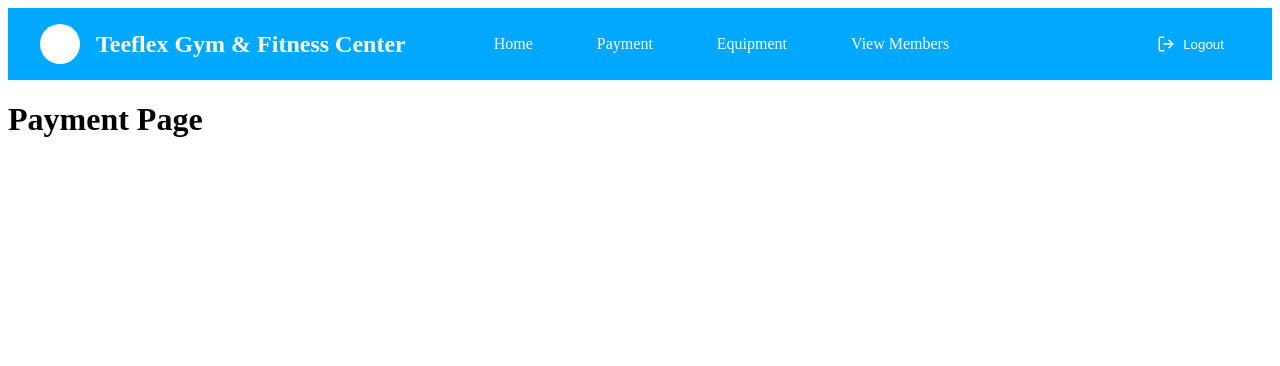
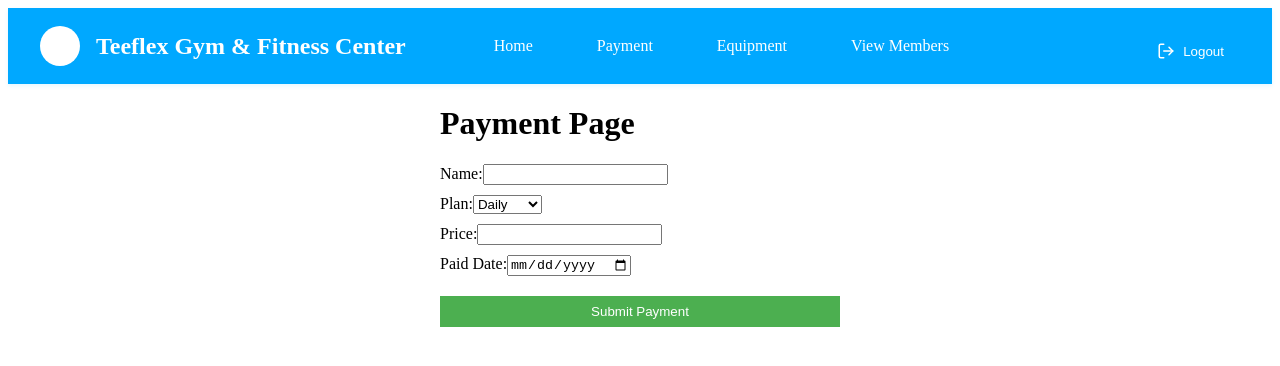
Before and after one commit to Anthony-Ngonde/admin-client, a React (Vite) app: page /payment in a window 1280 px wide. Shown: the top 366 px of the page. Built offline with nearby package versions, Linux system fonts and the light colour scheme.

Commit message:
Added form in payment page

```diff
--- a/src/components/Payment/Payment.css
+++ b/src/components/Payment/Payment.css
@@ -0,0 +1,31 @@
+.payment {
+    max-width: 400px;
+    margin: auto;
+  }
+
+  .success-message {
+    color: green;
+    margin-top: 10px;
+  }
+
+  form {
+    display: flex;
+    flex-direction: column;
+  }
+
+  label {
+    margin-bottom: 10px;
+  }
+
+  button {
+    margin-top: 10px;
+    padding: 8px;
+    background-color: #4caf50;
+    color: white;
+    border: none;
+    cursor: pointer;
+  }
+
+  button:hover {
+    background-color: #45a049;
+  }
--- a/src/components/Payment/Payment.jsx
+++ b/src/components/Payment/Payment.jsx
@@ -1,11 +1,88 @@
-import React from 'react'
+import React, {useState} from 'react'
+import './Payment.css'
 
 const Payment = () => {
+  const [formData, setFormData] = useState({
+    name: '',
+    plan: 'Daily',
+    price: '',
+    paidDate: ''
+  });
+  const [success, setSuccess] = useState(false);
+
+  const handleChange = (e) => {
+    const { name, value } = e.target;
+    setFormData({ ...formData, [name]: value });
+  };
+
+  const handleSubmit = (e) => {
+    e.preventDefault();
+    setSuccess(true); // Show success message
+
+    // Clear form after submission
+    setFormData({
+      name: '',
+      plan: 'Daily',
+      price: '',
+      paidDate: ''
+    });
+
+    // Remove success message after 3 seconds
+    setTimeout(() => setSuccess(false), 3000);
+  };
+
   return (
     <div className='payment'>
-        <h1>Payment Page</h1>
+      <h1>Payment Page</h1>
+      {success && <div className="success-message">✔️ Payment added successfully!</div>}
+      <form onSubmit={handleSubmit}>
+        <label>
+          Name:
+          <input
+            type="text"
+            name="name"
+            value={formData.name}
+            onChange={handleChange}
+            required
+          />
+        </label>
+        <label>
+          Plan:
+          <select
+            name="plan"
+            value={formData.plan}
+            onChange={handleChange}
+            required
+          >
+            <option value="Daily">Daily</option>
+            <option value="Weekly">Weekly</option>
+            <option value="Monthly">Monthly</option>
+          </select>
+        </label>
+        <label>
+          Price:
+          <input
+            type="number"
+            name="price"
+            value={formData.price}
+            onChange={handleChange}
+            required
+          />
+        </label>
+        <label>
+          Paid Date:
+          <input
+            type="date"
+            name="paidDate"
+            value={formData.paidDate}
+            onChange={handleChange}
+            required
+          />
+        </label>
+        <button type="submit">Submit Payment</button>
+      </form>
     </div>
-  )
-}
+  );
+};
 
-export default Payment
+export default Payment;
```
